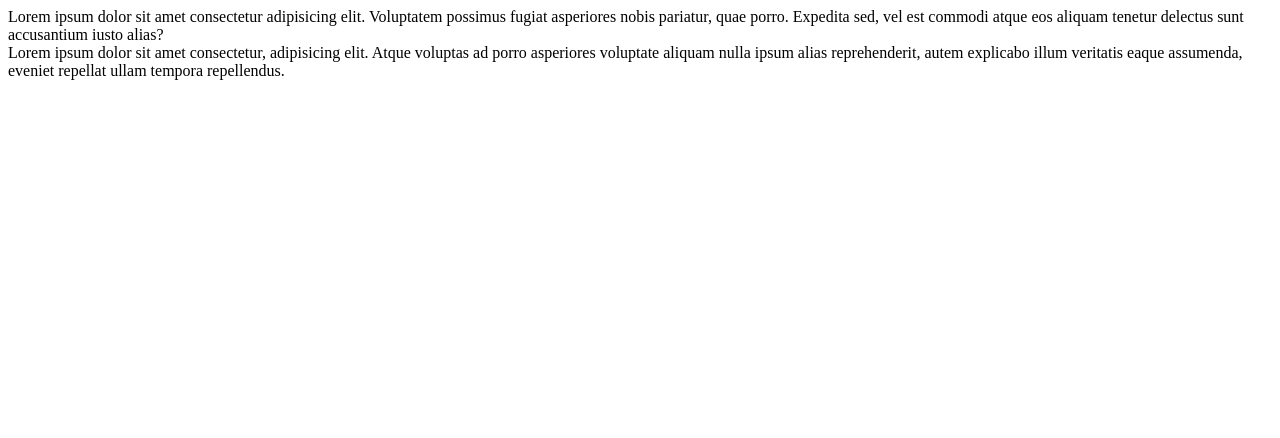
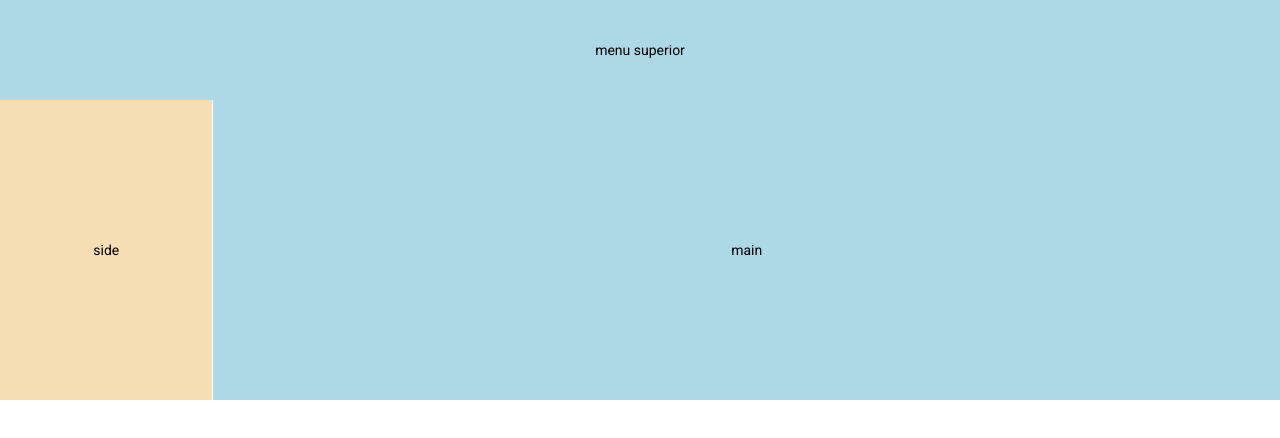
Before and after one commit to AmbarPHP/GmailClon, an Angular app: page / in a window 1280 px wide. Shown: the top 438 px of the page. Built offline with nearby package versions, Linux system fonts and the light colour scheme.

Commit message:
Layout initial

```diff
--- a/package.json
+++ b/package.json
@@ -11,10 +11,12 @@
   "private": true,
   "dependencies": {
     "@angular/animations": "~13.3.0",
+    "@angular/cdk": "^13.3.2",
     "@angular/common": "~13.3.0",
     "@angular/compiler": "~13.3.0",
     "@angular/core": "~13.3.0",
     "@angular/forms": "~13.3.0",
+    "@angular/material": "^13.3.2",
     "@angular/platform-browser": "~13.3.0",
     "@angular/platform-browser-dynamic": "~13.3.0",
     "@angular/router": "~13.3.0",
--- a/src/app/app.module.ts
+++ b/src/app/app.module.ts
@@ -3,6 +3,8 @@
 import { AppRoutingModule } from './app-routing.module';
 import { AppComponent } from './app.component';
 import { LayoutComponent } from './layout/layout.component';
+import { AppMaterialModule } from './app.material.module';
+
 
 @NgModule({
   declarations: [
@@ -11,7 +13,7 @@
   ],
   imports: [
     BrowserModule,
-    AppRoutingModule
+    AppRoutingModule,AppMaterialModule
   ],
   providers: [],
   bootstrap: [AppComponent]
--- a/src/app/layout/layout.component.html
+++ b/src/app/layout/layout.component.html
@@ -1,10 +1,14 @@
+<mat-grid-list cols="1" rowHeight="100px">
+  <mat-grid-tile>menu superior</mat-grid-tile>
 
-
-<div class="contentInbox">
-    <div class="menu_superior">
-        Lorem ipsum dolor sit amet consectetur adipisicing elit. Voluptatem possimus fugiat asperiores nobis pariatur, quae porro. Expedita sed, vel est commodi atque eos aliquam tenetur delectus sunt accusantium iusto alias?
-    </div>
-    <div class="main_area">
-        Lorem ipsum dolor sit amet consectetur, adipisicing elit. Atque voluptas ad porro asperiores voluptate aliquam nulla ipsum alias reprehenderit, autem explicabo illum veritatis eaque assumenda, eveniet repellat ullam tempora repellendus.
-    </div>
-</div>
+</mat-grid-list>
+<mat-grid-list cols="12" rowHeight="300px">
+  <mat-grid-tile
+  [colspan]="2"
+  [rowspan]="1"
+  [style.background]="'wheat'">
+  side </mat-grid-tile>
+  <mat-grid-tile
+  [colspan]="10"
+  [rowspan]="1">main</mat-grid-tile>
+</mat-grid-list>
--- a/src/app/layout/layout.component.scss
+++ b/src/app/layout/layout.component.scss
@@ -1,21 +1,3 @@
-body {
-  color: #4d4d4d;
-  background-color: #f5f5f5;
-  color: #4d4d4d;
+mat-grid-tile {
+  background: lightblue;
 }
-
-contentInbox {
-  display: flex;
-  flex-direction: column;
-  height: 80vh;
-}
-
-contentInbox menu_superior {
-  background-color: #2525b4;
-  height: 20vh;
-}
-
-contentInbox main_area {
-  background: color #be4c4c;
-  height: 60vh;
-}
--- a/src/index.html
+++ b/src/index.html
@@ -6,8 +6,11 @@
   <base href="/">
   <meta name="viewport" content="width=device-width, initial-scale=1">
   <link rel="icon" type="image/x-icon" href="favicon.ico">
+  <link rel="preconnect" href="https://fonts.gstatic.com">
+  <link href="https://fonts.googleapis.com/css2?family=Roboto:wght@300;400;500&display=swap" rel="stylesheet">
+  <link href="https://fonts.googleapis.com/icon?family=Material+Icons" rel="stylesheet">
 </head>
-<body>
+<body class="mat-typography">
   <app-root></app-root>
 </body>
 </html>
--- a/src/styles.scss
+++ b/src/styles.scss
@@ -1 +1,39 @@
+
+// Custom Theming for Angular Material
+// For more information: https://material.angular.io/guide/theming
+@use '@angular/material' as mat;
+// Plus imports for other components in your app.
+
+// Include the common styles for Angular Material. We include this here so that you only
+// have to load a single css file for Angular Material in your app.
+// Be sure that you only ever include this mixin once!
+@include mat.core();
+
+// Define the palettes for your theme using the Material Design palettes available in palette.scss
+// (imported above). For each palette, you can optionally specify a default, lighter, and darker
+// hue. Available color palettes: https://material.io/design/color/
+$inboxmail-primary: mat.define-palette(mat.$indigo-palette);
+$inboxmail-accent: mat.define-palette(mat.$pink-palette, A200, A100, A400);
+
+// The warn palette is optional (defaults to red).
+$inboxmail-warn: mat.define-palette(mat.$red-palette);
+
+// Create the theme object. A theme consists of configurations for individual
+// theming systems such as "color" or "typography".
+$inboxmail-theme: mat.define-light-theme((
+  color: (
+    primary: $inboxmail-primary,
+    accent: $inboxmail-accent,
+    warn: $inboxmail-warn,
+  )
+));
+
+// Include theme styles for core and each component used in your app.
+// Alternatively, you can import and @include the theme mixins for each component
+// that you are using.
+@include mat.all-component-themes($inboxmail-theme);
+
 /* You can add global styles to this file, and also import other style files */
+
+html, body { height: 100%; }
+body { margin: 0; font-family: Roboto, "Helvetica Neue", sans-serif; }
```
Also changed, not shown: src/app/app.material.module.ts (added, +13 -0 lines), 1 other file (tests, documents, lock files or other folders).
